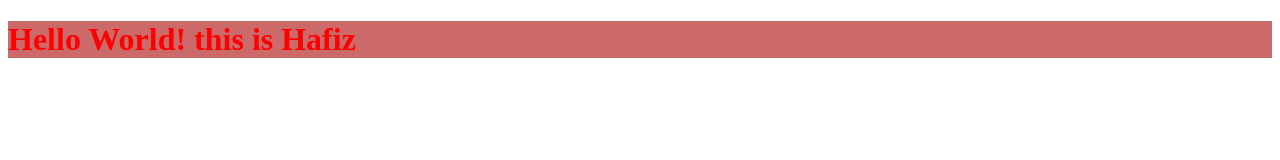
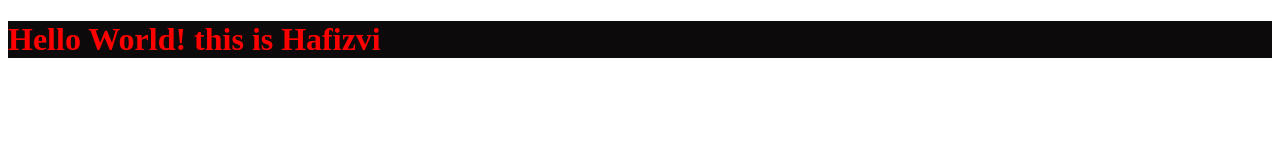
Before and after one commit to hafizstofissa/myproject, a plain HTML site: page index.html in a window 1280 px wide. Drawn offline with Linux system fonts and the light colour scheme.

Commit message:
changing style for the title

```diff
--- a/index.html
+++ b/index.html
@@ -9,7 +9,7 @@
 <body>
 
     <H1>
-        Hello World! this is Hafiz
+        Hello World! this is Hafizvi
     </H1>
 
     <script>
--- a/style.css
+++ b/style.css
@@ -1,4 +1,4 @@
 h1 {
     color: red;
-    background-color: rgb(204, 105, 105);
+    background-color: rgb(12, 10, 10);
 }
```
